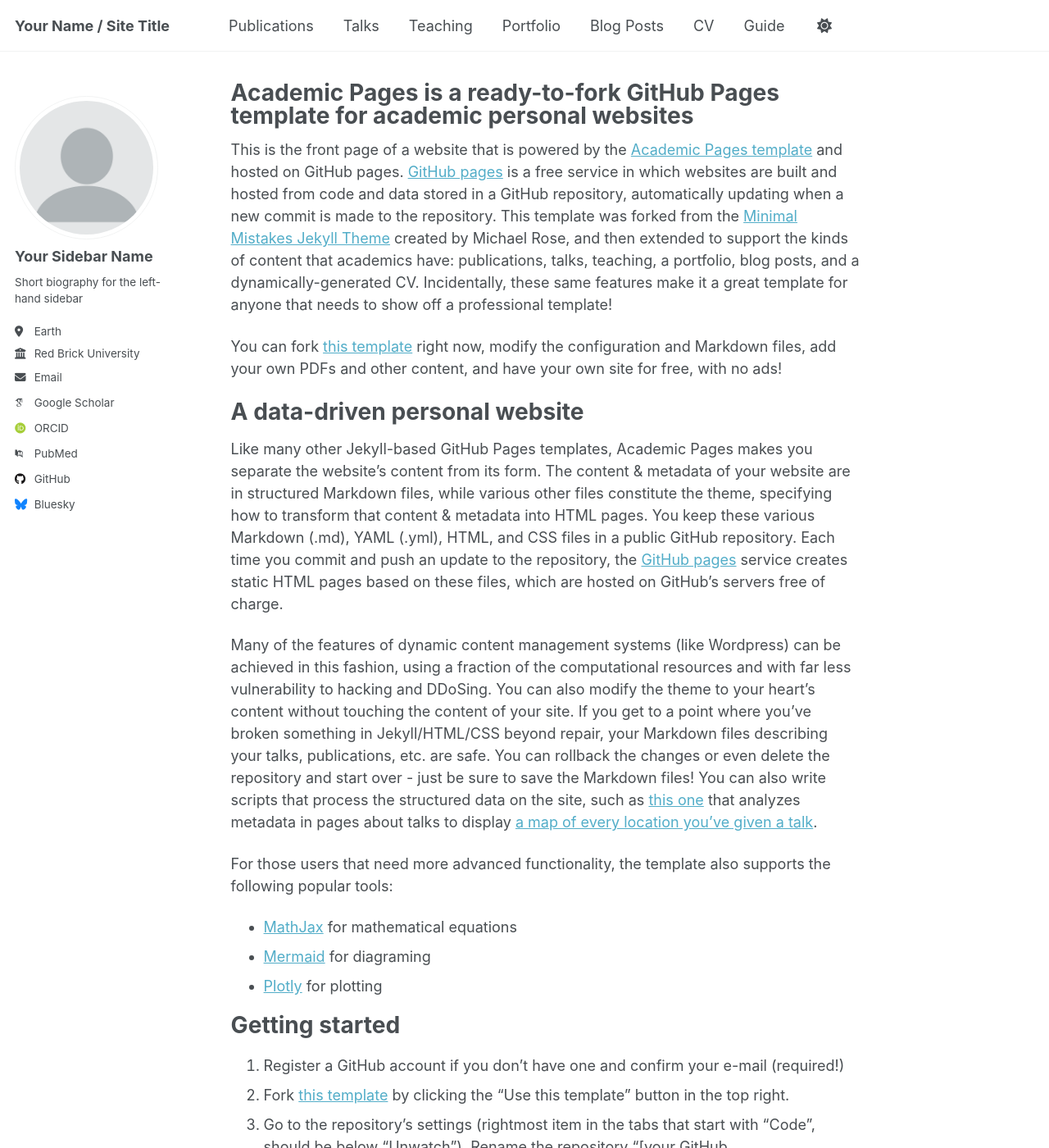
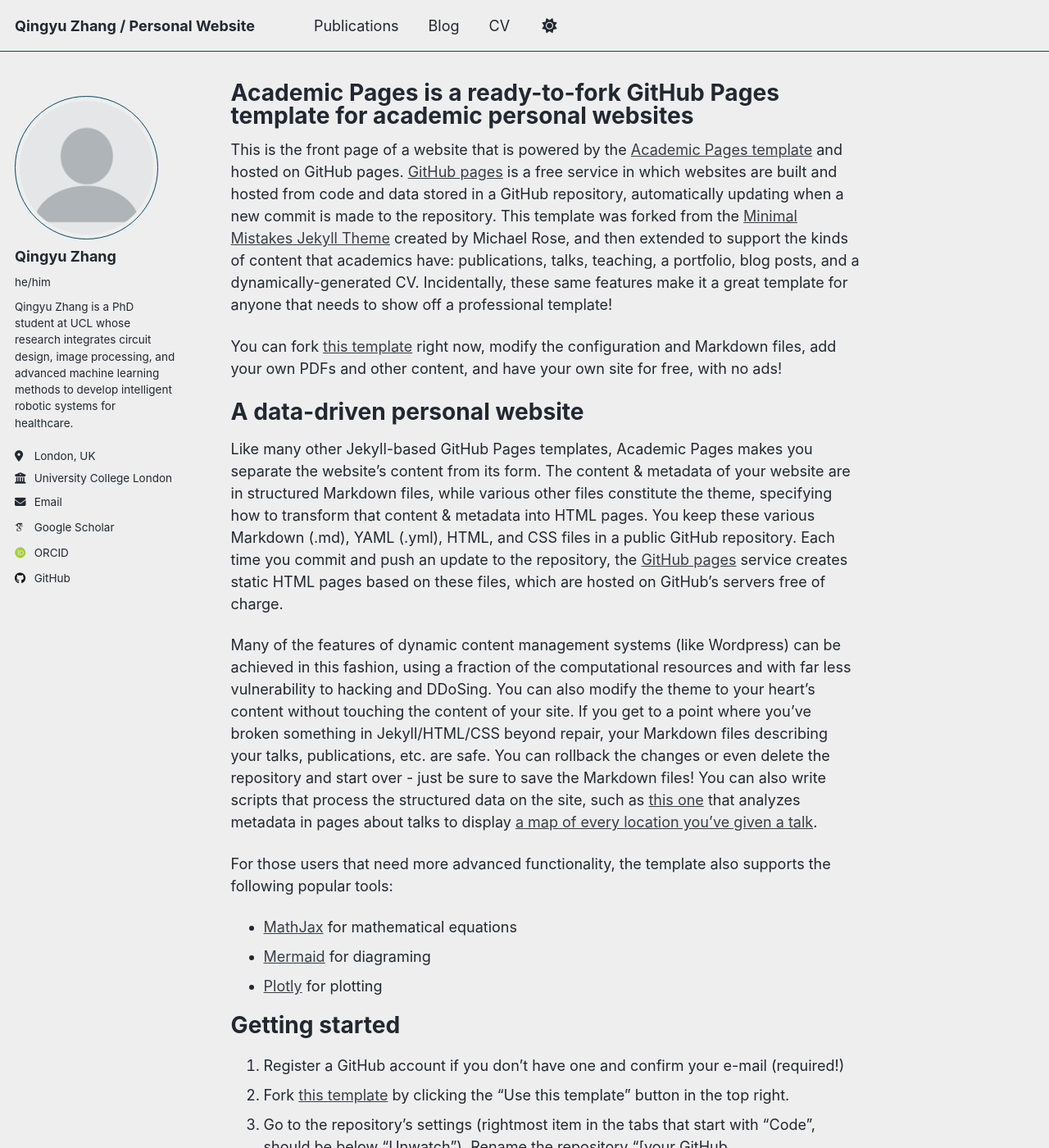
Before and after one commit to alfredzhang98/alfredzhang98.github.io, a Jekyll site: the page built from _pages/about.md, in a window 1280 px wide and 1400 px high. Shown: the whole window at 82% size. Built offline with Jekyll 4.4.1, drawn with Linux system fonts in a browser that asks for light colours; some web fonts are replaced; a script that is not in the unit is left out; some of the changed text lies outside the part shown.

Commit message:
udpate basics

```diff
--- a/_config.yml
+++ b/_config.yml
@@ -7,15 +7,15 @@
 # server process.
 
 # Basic Site Settings
-locale                   : "en-US"
-site_theme               : "default" # Currently available options are "default", "air"
-title                    : "Your Name / Site Title"
+locale                   : "en-GB"
+site_theme               : "air" # Currently available options are "default", "air"
+title                    : "Qingyu Zhang / Personal Website"
 title_separator          : "-"
-name                     : &name "Your Name"
-description              : &description "personal description"
-url                      : https://academicpages.github.io # the base hostname & protocol for your site e.g. "https://[your GitHub username].github.io" or if you already have some other page hosted on Github then use "https://[your GitHub username].github.io/[Your Repo Name]"
+name                     : &name "Qingyu Zhang"
+description              : &description "I’m Qingyu Zhang, a PhD student at UCL. My research brings together circuit design, image processing, deep learning, and reinforcement learning to develop intelligent robotic systems for healthcare. I’m particularly interested in connecting hardware and algorithms to create systems that are both effective and practical in real-world use."
+url                      : https://alfredzhang98.github.io # the base hostname & protocol for your site e.g. "https://[your GitHub username].github.io" or if you already have some other page hosted on Github then use "https://[your GitHub username].github.io/[Your Repo Name]"
 baseurl                  : "" # the subpath of your site, e.g. "/blog"
-repository               : "academicpages/academicpages.github.io"
+repository               : "alfredzhang98/alfredzhang98.github.io"
 
 # Site Author - The following control what appear as part of the author content on the side bar.
 #               If a field is blank the icon and link will not appear, otherwise it will be shown.
@@ -23,23 +23,23 @@
 author:
   # Biographic information
   avatar           : "profile.png"
-  name             : "Your Sidebar Name"
-  pronouns         : # example: "she/her"
-  bio              : "Short biography for the left-hand sidebar"
-  location         : "Earth"
-  employer         : "Red Brick University"
+  name             : "Qingyu Zhang"
+  pronouns         : "he/him" # example: "he/him"
+  bio              : "Qingyu Zhang is a PhD student at UCL whose research integrates circuit design, image processing, and advanced machine learning methods to develop intelligent robotic systems for healthcare."
+  location         : "London, UK"
+  employer         : "University College London"
   uri              : # URL
-  email            : "none@example.org"
+  email            : "qingyu.zhang.23@ucl.ac.uk"
 
   # Academic websites
   academia         : # URL
   arxiv            : # URL - Update with the correct link to your profile
-  googlescholar    : "https://scholar.google.com/citations?user=PS_CX0AAAAAJ"
+  googlescholar    : "https://scholar.google.com/citations?user=hJIR4KAAAAAJ&hl=en"
   inspire-hep      : # URL
   impactstory      : # URL
-  orcid            : "http://orcid.org/yourorcidurl"
+  orcid            : "https://orcid.org/0009-0008-8771-9195"
   semantic         : # URL
-  pubmed           : "https://www.ncbi.nlm.nih.gov/pubmed/?term=john+snow"
+  # pubmed           : "https://www.ncbi.nlm.nih.gov/pubmed/?term=john+snow"
   researchgate     : # URL
   scopus           : # URL
 
@@ -47,13 +47,13 @@
   bitbucket        : # Username - Update with your username on the site
   codepen          : # Username
   dribbble         : # Username
-  github           : "academicpages"
+  github           : "alfredzhang98"
   kaggle           : # Username
   stackoverflow    : # User number or user number and name (i.e., use "1" or "1/jeff-atwood")
 
   # Social media
   artstation       : # Username
-  bluesky          : "bsky.app" # Replace this with you Bluesky username
+  bluesky          : # "bsky.app" # Replace this with you Bluesky username
   facebook         : # Username
   flickr           : # Username
   foursquare       : # Username
@@ -91,7 +91,7 @@
 teaser                   :  # filename of teaser fallback teaser image placed in /images/, .e.g. "500x300.png"
 breadcrumbs              : false # true, false (default)
 words_per_minute         : 160
-future                   : true
+future                   : false
 read_more                : "disabled" # if enabled, adds "Read more" links to excerpts
 talkmap_link             : false      #change to true to add link to talkmap on talks page
 comments:
@@ -230,7 +230,6 @@
     output: true
     permalink: /:collection/:path/
 
-
 # These settings control how pages and collections are included in the site
 defaults:
   # _posts
--- a/_data/navigation.yml
+++ b/_data/navigation.yml
@@ -11,16 +11,16 @@
   - title: "Publications"
     url: /publications/
 
-  - title: "Talks"
-    url: /talks/
+  # - title: "Talks"
+  #   url: /talks/
 
-  - title: "Teaching"
-    url: /teaching/
+  # - title: "Teaching"
+  #   url: /teaching/
 
-  - title: "Portfolio"
-    url: /portfolio/
+  # - title: "Portfolio"
+  #   url: /portfolio/
 
-  - title: "Blog Posts"
+  - title: "Blog"
     url: /year-archive/
 
   - title: "CV"
@@ -29,5 +29,5 @@
   # - title: "CV"
   #   url: /cv-json/
 
-  - title: "Guide"
-    url: /markdown/
+  # - title: "Guide"
+  #   url: /markdown/
```
Also changed, not shown: _posts/2012-08-14-blog-post-1.md (deleted, +0 -20 lines), _posts/2013-08-14-blog-post-2.md (deleted, +0 -20 lines), _posts/2014-08-14-blog-post-3.md (deleted, +0 -20 lines), _posts/2015-08-14-blog-post-4.md (deleted, +0 -20 lines), _posts/2025-09-07-iscas-best-demo.md (added, +24 -0 lines), _posts/2199-01-01-future-post.md (deleted, +0 -11 lines), _publications/2009-10-01-paper-title-number-1.md (deleted, +0 -14 lines), _publications/2010-10-01-paper-title-number-2.md (deleted, +0 -14 lines), _publications/2015-10-01-paper-title-number-3.md (deleted, +0 -14 lines), _publications/2024-02-17-paper-title-number-4.md (deleted, +0 -13 lines), _publications/2025-05-28-iscas-haptic.md (added, +25 -0 lines), _publications/2025-06-08-paper-title-number-5.md (deleted, +0 -13 lines).
